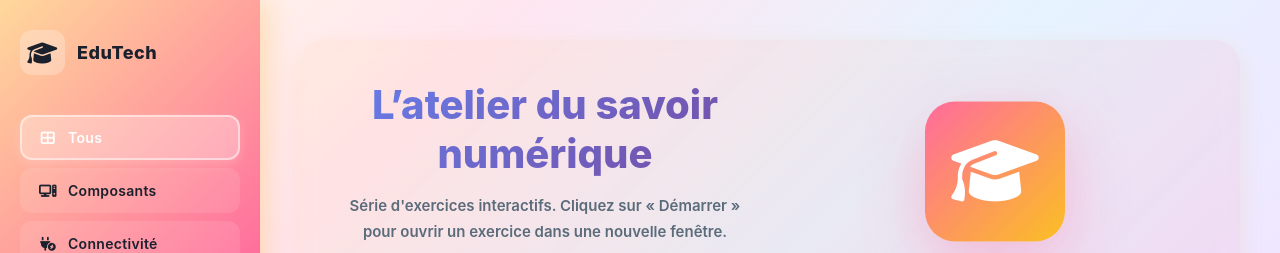
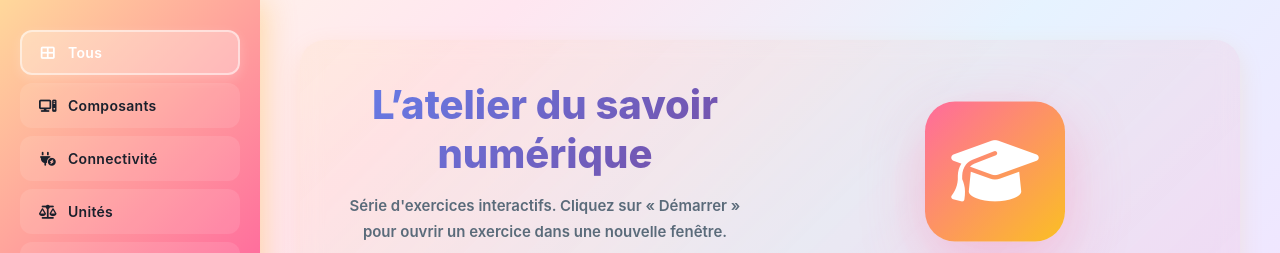
Before and after one commit to ELRHAOUAT/u, a plain HTML site: page index.html in a window 1280 px wide. Shown: the top 253 px of the page. Drawn offline with Linux system fonts and the light colour scheme.

Commit message:
Update index.html

```diff
--- a/index.html
+++ b/index.html
@@ -632,10 +632,7 @@
 <body>
   <!-- SIDEBAR NAVIGATION -->
   <div class="sidebar" id="sidebar">
-    <div class="sidebar-logo">
-      <i class="fas fa-graduation-cap"></i>
-      <span>EduTech</span>
-    </div>
+
     <nav class="sidebar-nav">
       <div class="sidebar-nav-item active" onclick="showTab('all', this)">
         <i class="fas fa-th-large"></i> Tous
```
